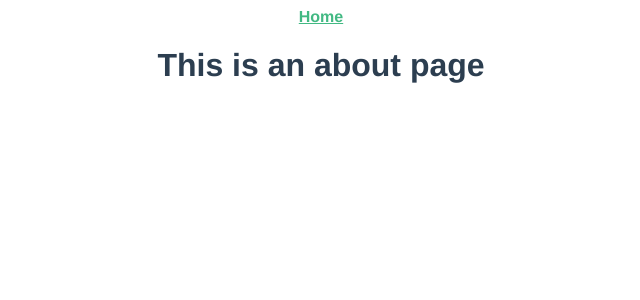
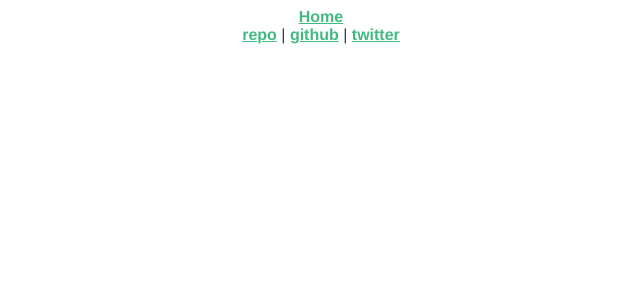
Before and after one commit to LuckyWindsck/sck-oekaki, a Vue app: page /about in a window 1280 px wide. Shown: the top 300 px of the page, without its empty margins (319-959 px from the left). Built offline with nearby package versions, Linux system fonts and the light colour scheme.

Commit message:
feat: add links in About page

```diff
--- a/src/views/About.vue
+++ b/src/views/About.vue
@@ -1,12 +1,27 @@
 <template>
   <div class="about">
-    <h1>This is an about page</h1>
+    <span
+      v-for="([name, link], index) in Object.entries(this.sites)"
+      :key="index"
+    >
+      <span v-if="index > 0"> | </span>
+      <a target="_blank" rel="noopener noreferrer" :href="link">{{ name }}</a>
+    </span>
   </div>
 </template>
 
 <script>
 export default {
   name: 'About',
+  data() {
+    return {
+      sites: {
+        repo: 'https://github.com/LuckyWindsck/sck-oekaki',
+        github: 'https://github.com/LuckyWindsck',
+        twitter: 'https://twitter.com/LuckyWind_sck',
+      },
+    };
+  },
 };
 </script>
 
```
